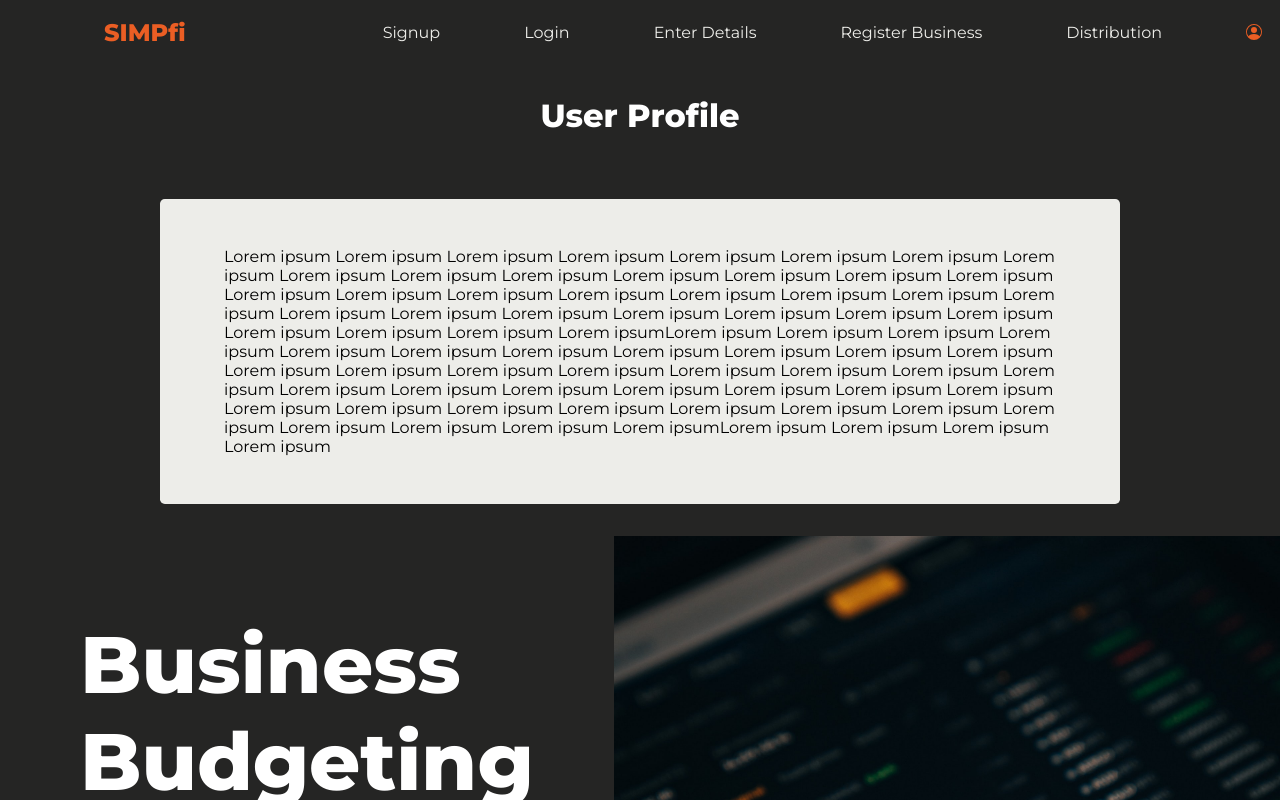
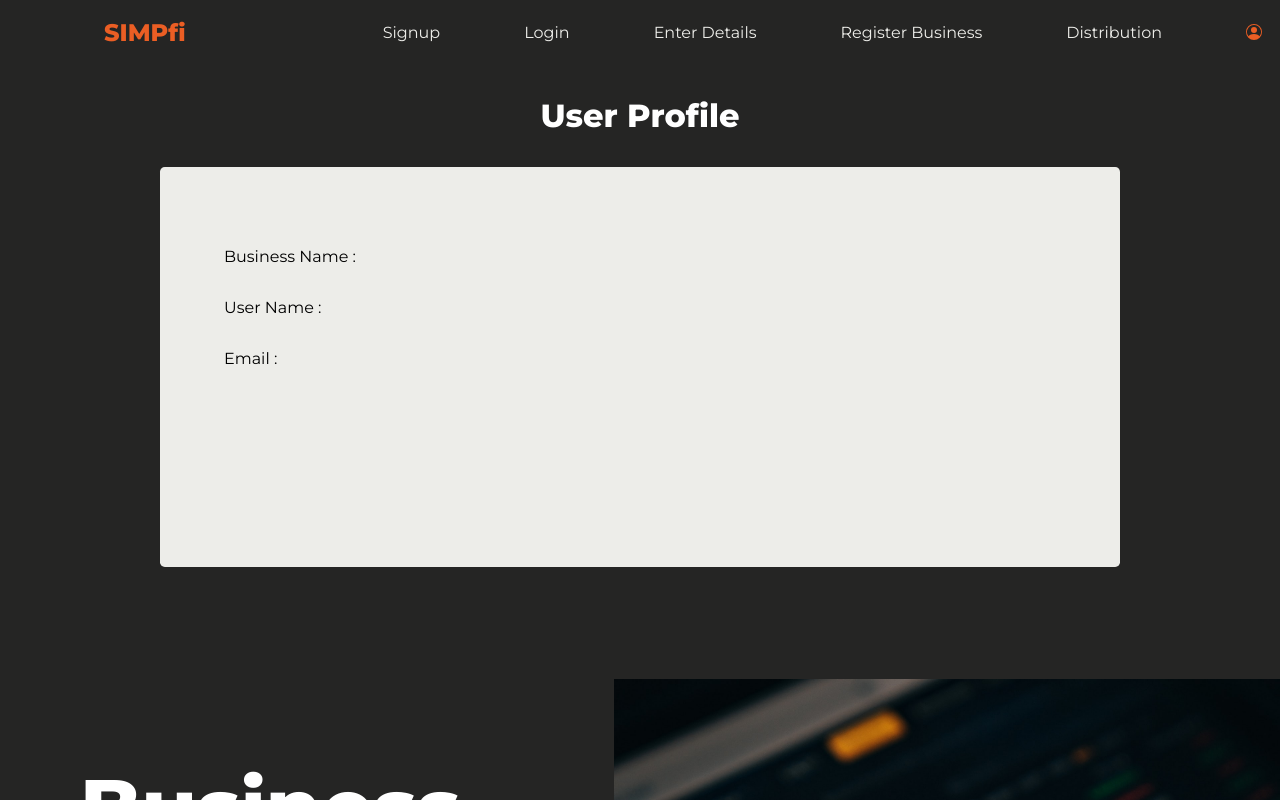
Before and after one commit to tarannum-2002/Business-Budgeting-app, a React (Create React App) app in the folder client/: page /Profile in a window 1280 px wide. Shown: the top 800 px of the page. Built offline with nearby package versions, Linux system fonts and the light colour scheme.

Commit message:
change the profile structure

```diff
--- a/client/src/pages/Profile.js
+++ b/client/src/pages/Profile.js
@@ -7,19 +7,9 @@ function Profile() {
     <div className="profile-container">
       <h1 className="profile-title">User Profile</h1>
       <div className="user-details">
-        Lorem ipsum Lorem ipsum Lorem ipsum Lorem ipsum Lorem ipsum Lorem ipsum
-        Lorem ipsum Lorem ipsum Lorem ipsum Lorem ipsum Lorem ipsum Lorem ipsum
-        Lorem ipsum Lorem ipsum Lorem ipsum Lorem ipsum Lorem ipsum Lorem ipsum
-        Lorem ipsum Lorem ipsum Lorem ipsum Lorem ipsum Lorem ipsum Lorem ipsum
-        Lorem ipsum Lorem ipsum Lorem ipsum Lorem ipsum Lorem ipsum Lorem ipsum
-        Lorem ipsum Lorem ipsum Lorem ipsum Lorem ipsumLorem ipsum Lorem ipsum
-        Lorem ipsum Lorem ipsum Lorem ipsum Lorem ipsum Lorem ipsum Lorem ipsum
-        Lorem ipsum Lorem ipsum Lorem ipsum Lorem ipsum Lorem ipsum Lorem ipsum
-        Lorem ipsum Lorem ipsum Lorem ipsum Lorem ipsum Lorem ipsum Lorem ipsum
-        Lorem ipsum Lorem ipsum Lorem ipsum Lorem ipsum Lorem ipsum Lorem ipsum
-        Lorem ipsum Lorem ipsum Lorem ipsum Lorem ipsum Lorem ipsum Lorem ipsum
-        Lorem ipsum Lorem ipsum Lorem ipsum Lorem ipsum Lorem ipsum Lorem
-        ipsumLorem ipsum Lorem ipsum Lorem ipsum Lorem ipsum
+        <div className="business-name">Business Name :</div>
+        <div className="username">User Name :</div>
+        <div className="emailaddr">Email :</div>
       </div>
     </div>
   );
--- a/client/src/styles.css
+++ b/client/src/styles.css
@@ -154,14 +154,14 @@ footer {
 .profile-title {
   text-align: center;
   color: #fff;
-  padding: 1em 1em 2em;
+  padding: 1em 1em 1em;
 }
 
 .user-details {
   background-color: #edede9;
-  height: 65%;
+  height: 25em;
   width: 75%;
-  margin: 0 auto 2em;
+  margin: 0 auto 7em;
   border-radius: 0.3em;
   padding: 3em 4em;
 }
@@ -170,3 +170,10 @@ footer {
   height: 100vh;
   width: 100%;
 }
+
+.business-name,
+.username,
+.emailaddr {
+  background-color: #edede9;
+  margin: 2em auto;
+}
```
